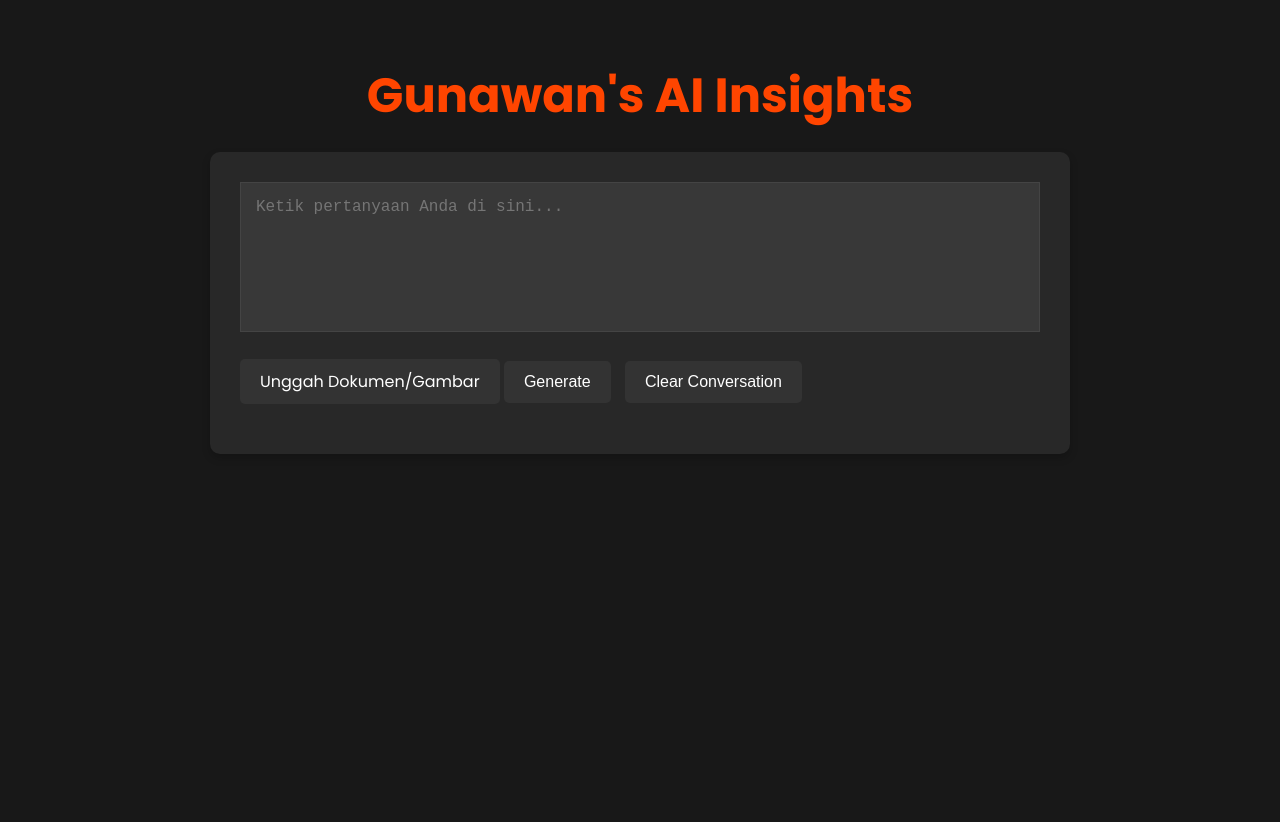
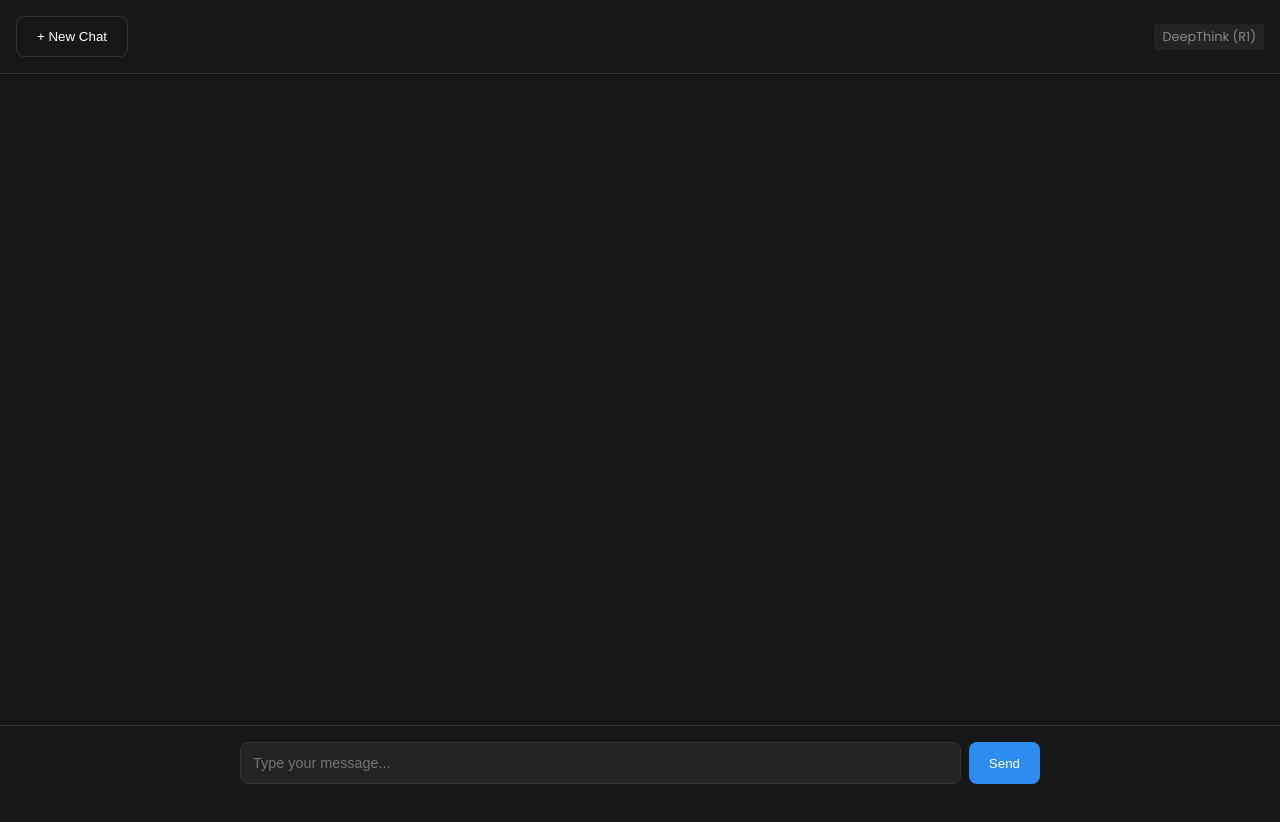
Before and after one commit to gnrzerosix1/Gunawan-s-AI-Insights, a plain HTML site: page index.html in a window 1280 px wide. After the commit the page ends 800 px from the top, so only its background shows below. Drawn offline with nearby package versions, Linux system fonts and the light colour scheme.

Commit message:
Update index.html

```diff
--- a/index.html
+++ b/index.html
@@ -3,292 +3,192 @@
 <head>
   <meta charset="UTF-8">
   <meta name="viewport" content="width=device-width, initial-scale=1.0">
-  <title>Gunawan's AI Insights</title>
-  <link rel="stylesheet" href="https://fonts.googleapis.com/css2?family=Poppins:wght@400;600;700&display=swap">
+  <title>Gunawan AI Insight</title>
+  <link rel="stylesheet" href="https://fonts.googleapis.com/css2?family=Poppins:wght@400;500;600&display=swap">
   <style>
+    :root {
+      --bg-color: #171717;
+      --container-bg: #232323;
+      --primary-color: #2D8CF0;
+      --text-color: #FFFFFF;
+      --border-color: #333333;
+    }
+
     body {
       font-family: 'Poppins', sans-serif;
-      padding: 20px;
-      background-color: #181818; /* Dark background */
-      color: #fff; /* White text */
+      margin: 0;
+      background-color: var(--bg-color);
+      color: var(--text-color);
+      height: 100vh;
       display: flex;
       flex-direction: column;
-      align-items: center;
-      min-height: 100vh;
     }
 
-    h1 {
-      color: #FF4500; /* Orange-Red, bukan Cyan */
-      font-size: 3rem;
-      margin-bottom: 20px;
+    .header {
+      padding: 16px;
+      border-bottom: 1px solid var(--border-color);
+      display: flex;
+      justify-content: space-between;
+      align-items: center;
     }
 
-    .container {
-      background-color: #282828; /* Darker grey background for container */
-      padding: 30px;
-      border-radius: 10px;
-      box-shadow: 0 4px 8px rgba(0, 0, 0, 0.2);
-      width: 80%;
+    .chat-container {
+      flex: 1;
+      overflow-y: auto;
+      padding: 20px;
       max-width: 800px;
+      margin: 0 auto;
+      width: 100%;
     }
 
-    textarea {
-      width: 100%;
-      height: 150px;
+    .message {
       margin-bottom: 20px;
-      color: #fff; /* White text */
-      background-color: #383838; /* Darker grey for textarea */
-      border: 1px solid #444; /* Darker grey border */
-      padding: 15px;
-      box-sizing: border-box;
-      font-size: 1rem;
-      resize: none; /* Disable resizing */
+      max-width: 70%;
+    }
+
+    .user-message {
+      margin-left: auto;
+      background: var(--primary-color);
+      color: white;
+      border-radius: 12px 12px 4px 12px;
+    }
+
+    .ai-message {
+      background: var(--container-bg);
+      border-radius: 12px 12px 12px 4px;
+    }
+
+    .message-content {
+      padding: 12px 16px;
+      font-size: 0.9rem;
+    }
+
+    .message-label {
+      font-size: 0.75rem;
+      color: #888;
+      margin-bottom: 4px;
+    }
+
+    .input-container {
+      padding: 16px;
+      border-top: 1px solid var(--border-color);
+      background: var(--bg-color);
+      position: sticky;
+      bottom: 0;
+    }
+
+    .input-wrapper {
+      max-width: 800px;
+      margin: 0 auto;
+      display: flex;
+      gap: 8px;
+    }
+
+    input[type="text"] {
+      flex: 1;
+      padding: 12px;
+      background: var(--container-bg);
+      border: 1px solid var(--border-color);
+      border-radius: 8px;
+      color: var(--text-color);
+      font-size: 0.9rem;
     }
 
     button {
       padding: 12px 20px;
-      font-size: 1rem;
-      margin-right: 10px;
-      font-weight: 400;
-      background-color: #333; /* Dark grey button */
-      color: #fff; /* White text */
-      border: none; /* Remove default button border */
+      background: var(--primary-color);
+      color: white;
+      border: none;
+      border-radius: 8px;
       cursor: pointer;
-      transition: background-color 0.3s ease;
-      border-radius: 5px;
+      font-weight: 500;
+      transition: opacity 0.2s;
     }
 
     button:hover {
-      background-color: #555; /* Darker grey on hover */
+      opacity: 0.9;
     }
 
-    #response {
-      margin-top: 20px;
-      color: #FF4500; /* Orange-Red for AI response */
-      font-weight: 400;
-      white-space: pre-wrap; /* Preserve line breaks */
+    .new-chat-btn {
+      background: transparent;
+      border: 1px solid var(--border-color);
     }
 
-    #fileInput {
-      padding: 10px;
-      margin-bottom: 10px;
-      background-color: #383838; /* Darker grey for file input */
-      color: #fff; /* White text */
-      border: 1px solid #444; /* Darker grey border */
-      box-sizing: border-box;
-      font-size: 1rem;
-      border-radius: 5px;
-      cursor: pointer;
-      opacity: 0;
-      position: absolute;
-      width: 0;
-      height: 0;
-    }
-
-    #fileInputLabel {
-      display: inline-block;
-      padding: 10px 20px;
-      background-color: #333; /* Dark grey button */
-      color: #fff; /* White text */
-      border: none; /* Remove default button border */
-      cursor: pointer;
-      transition: background-color 0.3s ease;
-      border-radius: 5px;
-    }
-
-    #fileInputLabel:hover {
-      background-color: #555; /* Darker grey on hover */
-    }
-
-    #fileInput:focus + #fileInputLabel {
-      outline: 3px solid #FF4500; /* Orange-Red outline for focus */
-    }
-
-    /* Tambahkan state disabled untuk label */
-    #fileInputLabel.disabled {
-      background-color: #282828;
-      cursor: not-allowed;
-      opacity: 0.7;
+    .model-indicator {
+      font-size: 0.8rem;
+      color: #888;
+      padding: 4px 8px;
+      background: var(--container-bg);
+      border-radius: 4px;
     }
   </style>
-  <!-- Library Mammoth untuk file Word -->
   <script src="https://cdnjs.cloudflare.com/ajax/libs/mammoth/1.4.2/mammoth.browser.min.js"></script>
-  <!-- Library XLSX untuk file Excel -->
   <script src="https://cdnjs.cloudflare.com/ajax/libs/xlsx/0.16.9/xlsx.full.min.js"></script>
-  <!-- Library PDF.js untuk file PDF -->
   <script src="https://cdnjs.cloudflare.com/ajax/libs/pdf.js/2.11.338/pdf.min.js"></script>
-  <!-- Library Tesseract.js untuk OCR pada gambar -->
   <script src="https://cdn.jsdelivr.net/npm/tesseract.js@2.1.1/dist/tesseract.min.js"></script>
 </head>
 <body>
-  <h1>Gunawan's AI Insights</h1>
-  <div class="container">
-    <textarea id="inputText" placeholder="Ketik pertanyaan Anda di sini..."></textarea>
+  <div class="header">
+    <button class="new-chat-btn">+ New Chat</button>
+    <div class="model-indicator">DeepThink (R1)</div>
+  </div>
 
-    <!-- File input section with label (tambah ekstensi gambar: .png, .jpg, .jpeg) -->
-    <input type="file" id="fileInput" accept=".txt,.doc,.docx,.pdf,.xls,.xlsx,.png,.jpg,.jpeg" />
-    <label for="fileInput" id="fileInputLabel">Unggah Dokumen/Gambar</label>
+  <div class="chat-container" id="chatContainer"></div>
 
-    <button onclick="generateContent()">Generate</button>
-    <button onclick="clearConversation()">Clear Conversation</button>
-    <div id="response"></div>
+  <div class="input-container">
+    <div class="input-wrapper">
+      <input type="text" id="inputText" placeholder="Type your message...">
+      <button onclick="generateContent()">Send</button>
+    </div>
   </div>
 
   <script>
-    let conversationHistory = [];
-
-    async function generateContent() {
-      const inputText = document.getElementById('inputText').value.toLowerCase();
-
-      if (inputText === "") {
-        alert("Pertanyaan tidak boleh kosong.");
-        return;
-      }
-
-      // API key dipecah menjadi beberapa bagian
-      const apiKeyParts = ['AIzaSyCrE7', '1mcvtzBsy', 'LZljkDslmY', 'jQC9VrZCcs'];
-      const apiKey = apiKeyParts.join('');
-
-      const url = `https://generativelanguage.googleapis.com/v1beta/models/gemini-1.5-flash-latest:generateContent?key=${apiKey}`;
-
-      const fileInput = document.getElementById('fileInput');
-      let fileText = '';
-
-      if (fileInput.files.length > 0) {
-        const file = fileInput.files[0];
-
-        // Handle PDF files
-        if (file.type === "application/pdf") {
-          fileText = await readPDF(file);
-        }
-        // Handle Excel files
-        else if (
-          file.type === "application/vnd.openxmlformats-officedocument.spreadsheetml.sheet" ||
-          file.type === "application/vnd.ms-excel"
-        ) {
-          fileText = await readExcel(file);
-        }
-        // Handle Word documents
-        else if (file.type === "application/vnd.openxmlformats-officedocument.wordprocessingml.document") {
-          const arrayBuffer = await file.arrayBuffer();
-          const { value } = await mammoth.extractRawText({ arrayBuffer: arrayBuffer });
-          fileText = value;
-        }
-        // Handle Image files dengan OCR
-        else if (file.type.startsWith("image/")) {
-          fileText = await readImageWithOCR(file);
-        }
-        // Handle text files
-        else {
-          fileText = await readTextFile(file);
-        }
-      }
-
-      const combinedText = conversationHistory.join(' ') + ' ' + inputText + ' ' + fileText;
-      conversationHistory.push(inputText);
-
-      const data = {
-        contents: [
-          {
-            parts: [
-              { text: combinedText }
-            ]
-          }
-        ]
-      };
-
-      try {
-        const response = await fetch(url, {
-          method: 'POST',
-          headers: {
-            'Content-Type': 'application/json'
-          },
-          body: JSON.stringify(data)
-        });
-
-        const result = await response.json();
-        console.log(result);
-
-        const text = result.candidates[0].content.parts[0].text;
-
-        document.getElementById('response').innerText = text;
-
-        conversationHistory.push(text);
-      } catch (error) {
-        console.error('Error:', error);
-        document.getElementById('response').innerText = "Error fetching data.";
-      }
-    }
-
-    async function readPDF(file) {
-      const pdfData = await file.arrayBuffer();
-      const pdfDoc = await pdfjsLib.getDocument({ data: pdfData }).promise;
-      let text = '';
-
-      for (let i = 1; i <= pdfDoc.numPages; i++) {
-        const page = await pdfDoc.getPage(i);
-        const content = await page.getTextContent();
-        const pageText = content.items.map(item => item.str).join(' ');
-        text += pageText + ' ';
-      }
-
-      return text;
-    }
-
-    async function readExcel(file) {
-      const data = await file.arrayBuffer();
-      const workbook = XLSX.read(data, { type: 'array' });
-      let text = '';
-
-      workbook.SheetNames.forEach(sheetName => {
-        const worksheet = workbook.Sheets[sheetName];
-        text += XLSX.utils.sheet_to_csv(worksheet) + '\n';
-      });
-
-      return text;
-    }
-
-    // Fungsi OCR untuk membaca teks dari gambar menggunakan Tesseract.js
-    async function readImageWithOCR(file) {
-      const { createWorker } = Tesseract;
-      const worker = createWorker({
-        logger: m => console.log(m) // Opsional: untuk memantau progress OCR
-      });
-      await worker.load();
-      await worker.loadLanguage('eng');
-      await worker.initialize('eng');
-      const { data: { text } } = await worker.recognize(file);
-      await worker.terminate();
-      return text;
-    }
-
-    // Fungsi untuk menghapus riwayat percakapan dan membersihkan tampilan
-    function clearConversation() {
-      conversationHistory = [];
-      document.getElementById('inputText').value = '';
-      document.getElementById('response').innerText = '';
-      document.getElementById('fileInput').value = '';
-    }
-
-    document.getElementById('inputText').addEventListener('keypress', function (event) {
+    document.getElementById('inputText').addEventListener('keypress', function(event) {
       if (event.key === 'Enter') {
         event.preventDefault();
         generateContent();
       }
     });
+    async function generateContent() {
+      const inputText = document.getElementById('inputText').value.trim();
+      if (!inputText) return;
 
-    // Fungsi pembantu untuk membaca file teks
-    function readTextFile(file) {
-      return new Promise((resolve, reject) => {
-        const reader = new FileReader();
-        reader.onload = function(e) {
-          resolve(e.target.result);
-        };
-        reader.onerror = function(e) {
-          reject(e);
-        };
-        reader.readAsText(file);
-      });
+      addMessage(true, inputText);
+      document.getElementById('inputText').value = '';
+
+      const apiKey = 'AIzaSyCrE71mcvtzBsyLZljkDslmYjQC9VrZCcs';
+      const url = `https://generativelanguage.googleapis.com/v1beta/models/gemini-1.5-flash-latest:generateContent?key=${apiKey}`;
+      const data = { contents: [{ parts: [{ text: inputText }] }] };
+
+      try {
+        const response = await fetch(url, {
+          method: 'POST',
+          headers: { 'Content-Type': 'application/json' },
+          body: JSON.stringify(data)
+        });
+        const result = await response.json();
+        const text = result.candidates[0].content.parts[0].text;
+        addMessage(false, text);
+      } catch (error) {
+        console.error('Error:', error);
+        addMessage(false, 'Error fetching data.');
+      }
+    }
+
+    function addMessage(isUser, text) {
+      const chatContainer = document.getElementById('chatContainer');
+      const messageDiv = document.createElement('div');
+      messageDiv.className = `message ${isUser ? 'user-message' : 'ai-message'}`;
+      const label = document.createElement('div');
+      label.className = 'message-label';
+      label.textContent = isUser ? 'You' : 'Gunawan AI Insight';
+      const content = document.createElement('div');
+      content.className = 'message-content';
+      content.textContent = text;
+      messageDiv.appendChild(label);
+      messageDiv.appendChild(content);
+      chatContainer.appendChild(messageDiv);
+      chatContainer.scrollTop = chatContainer.scrollHeight;
     }
   </script>
 </body>
```
